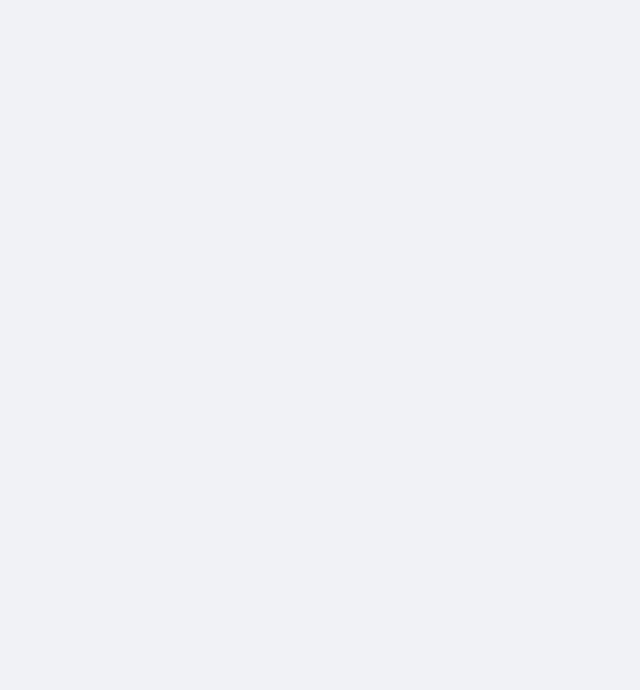
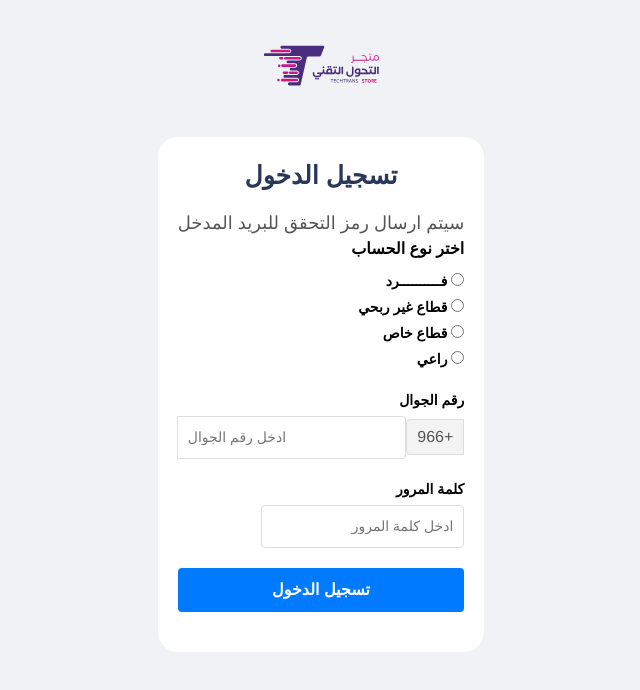
Before and after one commit to ma7moudemam/techtrans, a Vue app: page /Auth/login in a window 1280 px wide. Before the commit this address had no page. Shown: the top 690 px of the page, without its empty margins (440-1080 px from the left). Built offline with nearby package versions, Linux system fonts and the light colour scheme.

Commit message:
add translate service

```diff
--- a/package.json
+++ b/package.json
@@ -13,6 +13,7 @@
     "bootstrap-icons": "^1.11.3",
     "core-js": "^3.8.3",
     "vue": "^3.2.13",
+    "vue-i18n": "^9.14.1",
     "vue-router": "^4.4.5"
   },
   "devDependencies": {
--- /dev/null
+++ b/src/i18n/index.js
@@ -0,0 +1,19 @@
+
+
+import en from "../locales/en.json";
+import ar from "../locales/ar.json";
+import { createI18n } from "vue-i18n";
+
+const messages = {
+    en,
+    ar,
+  };
+
+
+  const i18n = createI18n({
+    locale: "ar", // Default locale
+    fallbackLocale: "en", // Fallback locale if translation not found
+    messages,
+  });
+
+  export default i18n;
--- /dev/null
+++ b/src/layout/AuthLayout.vue
@@ -0,0 +1,18 @@
+<template>
+  <div class="d-flex flex-column justify-content-center align-items-center">
+
+    <main class="">
+      <router-view />
+      <!-- This is critical for rendering child components -->
+    </main>
+  </div>
+</template>
+
+<script>
+
+export default {
+  name: "AuthLayout",
+  components: {},
+};
+</script>
+<style></style>
--- /dev/null
+++ b/src/locales/ar.json
@@ -0,0 +1,12 @@
+{
+    "login": "تسجيل الدخول",
+    "send_verification": "سيتم ارسال رمز التحقق للبريد المدخل",
+    "account_type": "اختر نوع الحساب",
+    "individual": "فــــــــــرد",
+    "non_profit": "قطاع غير ربحي",
+    "private_sector": "قطاع خاص",
+    "sponsor": "راعي",
+    "mobile_number": "رقم الجوال",
+    "password": "كلمة المرور",
+    "login_button": "تسجيل الدخول"
+  }
--- /dev/null
+++ b/src/locales/en.json
@@ -0,0 +1,12 @@
+{
+    "login": "Login",
+    "send_verification": "A verification code will be sent to your email",
+    "account_type": "Select Account Type",
+    "individual": "Individual",
+    "non_profit": "Non-Profit Sector",
+    "private_sector": "Private Sector",
+    "sponsor": "Sponsor",
+    "mobile_number": "Mobile Number",
+    "password": "Password",
+    "login_button": "Login"
+  }
--- a/src/main.js
+++ b/src/main.js
@@ -2,8 +2,10 @@ import { createApp } from 'vue'
 import App from './App.vue'
 import './assets/style/main.scss';
 import router from './router/router';
+import i18n from './i18n';
 
 
 const app = createApp(App);
 app.use(router);
+app.use(i18n);
 app.mount('#app')
--- a/src/router/authRooutes.js
+++ b/src/router/authRooutes.js
@@ -0,0 +1,13 @@
+export default [
+  {
+    path: "/Auth",
+    component: () => import("@/layout/AuthLayout.vue"), // Use MainLayout as the wrapper
+    children: [
+      {
+        path: "login", // Default route
+        name: "login",
+        component: () => import("@/views/auth/Login.vue"),
+      },
+    ],
+  },
+];
--- a/src/router/router.js
+++ b/src/router/router.js
@@ -1,9 +1,10 @@
 import { createRouter, createWebHistory } from "vue-router";
 import appRoutes from "./appRoutes";
+import authRoutes from "./authRooutes";
 
 const router = createRouter({
   history: createWebHistory(), // Use HTML5 history mode
-  routes: [...appRoutes],
+  routes: [...appRoutes , ...authRoutes],
 });
 
 export default router;
--- /dev/null
+++ b/src/views/auth/Login.vue
@@ -0,0 +1,203 @@
+<template>
+  <div class="loginPage d-flex flex-column justify-content-center align-items-center ">
+    <div>
+      <img src="@/assets/images/main/logo.svg" alt="" />
+    </div>
+
+    <div class="login-form-container ">
+      <!-- Title -->
+      <div class="login-title">{{$t('login')}}</div>
+
+      <!-- Description -->
+      <div class="login-description">سيتم ارسال رمز التحقق للبريد المدخل</div>
+
+      <!-- Account Type Selection -->
+      <div class="account-type">
+        <div class="account-type-title">اختر نوع الحساب</div>
+        <div class="account-options">
+          <label>
+            <input
+              type="radio"
+              name="accountType"
+              value="فرد"
+              v-model="accountType"
+            />
+            فــــــــــرد
+          </label>
+          <label>
+            <input
+              type="radio"
+              name="accountType"
+              value="قطاع غير ربحي"
+              v-model="accountType"
+            />
+            قطاع غير ربحي
+          </label>
+          <label>
+            <input
+              type="radio"
+              name="accountType"
+              value="قطاع خاص"
+              v-model="accountType"
+            />
+            قطاع خاص
+          </label>
+          <label>
+            <input
+              type="radio"
+              name="accountType"
+              value="راعي"
+              v-model="accountType"
+            />
+            راعي
+          </label>
+        </div>
+      </div>
+
+      <!-- Mobile Number Input -->
+      <div class="form-group">
+        <label for="mobile-number">رقم الجوال</label>
+        <div class="input-group">
+          <span class="input-prefix">+966</span>
+          <input
+            id="mobile-number"
+            type="tel"
+            v-model="mobileNumber"
+            placeholder="ادخل رقم الجوال"
+            required
+          />
+        </div>
+      </div>
+
+      <!-- Password Input -->
+      <div class="form-group">
+        <label for="password">كلمة المرور</label>
+        <input
+          id="password"
+          type="password"
+          v-model="password"
+          placeholder="ادخل كلمة المرور"
+          required
+        />
+      </div>
+
+      <!-- Submit Button -->
+      <div class="form-group">
+        <button class="submit-button" @click="handleLogin">تسجيل الدخول</button>
+      </div>
+    </div>
+  </div>
+</template>
+
+<script>
+export default {
+  name: "LoginPage",
+  props: {
+    msg: String,
+  },
+  components: {},
+};
+</script>
+
+<style lang="scss" scoped>
+.loginPage {
+  margin-top: 53px;
+}
+
+.loginPage {
+  margin-top: 45px;
+  border-radius: 20px;
+}
+
+.login-form-container {
+  margin: 50px auto;
+  padding: 20px;
+  border-radius: 20px;
+  background-color: #fff;
+}
+
+.login-title {
+  font-size: 25px;
+  font-weight: bold;
+  margin-bottom: 15px;
+  text-align: center;
+  color: #2B3759;
+}
+
+.login-description {
+  font-size: 18px;
+  margin-top: 6px;
+  color: #555;
+  text-align: center;
+}
+
+.account-type {
+  margin-bottom: 20px;
+}
+
+.account-type-title {
+  font-size: 16px;
+  font-weight: bold;
+  margin-bottom: 10px;
+}
+
+.account-options label {
+  display: block;
+  font-size: 14px;
+  margin-bottom: 5px;
+  cursor: pointer;
+}
+
+.form-group {
+  margin-bottom: 20px;
+}
+
+label {
+  display: block;
+  margin-bottom: 5px;
+  font-size: 14px;
+  font-weight: bold;
+}
+
+.input-group {
+  display: flex;
+  align-items: center;
+}
+
+.input-prefix {
+  padding: 5px 10px;
+  background-color: #f3f3f3;
+  border: 1px solid #ddd;
+  border-radius: 4px 0 0 4px;
+  color: #555;
+}
+
+input {
+  flex: 1;
+  padding: 10px;
+  border: 1px solid #ddd;
+  border-radius: 4px;
+  font-size: 14px;
+}
+
+input:focus {
+  outline: none;
+  border-color: #007bff;
+}
+
+.submit-button {
+  width: 100%;
+  padding: 10px;
+  font-size: 16px;
+  font-weight: bold;
+  color: #fff;
+  background-color: #007bff;
+  border: none;
+  border-radius: 4px;
+  cursor: pointer;
+}
+
+.submit-button:hover {
+  background-color: #0056b3;
+}
+</style>
```
Also changed, not shown: 1 other file (tests, documents, lock files or other folders).
